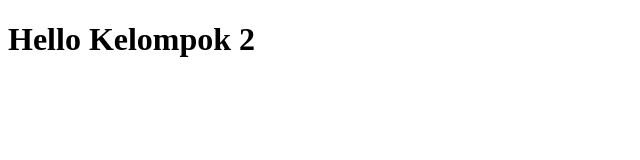
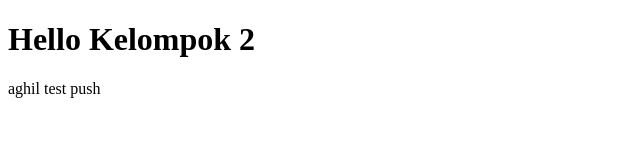
Before and after one commit to Raptorrrr/PemwebB, a plain HTML site: page index.html in a window 1280 px wide. Shown: the whole page, without its empty margins (0-640 px from the left). Drawn offline with Linux system fonts and the light colour scheme.

Commit message:
aghil test edit index

```diff
--- a/index.html
+++ b/index.html
@@ -10,6 +10,7 @@
 
 <body>
   <h1>Hello Kelompok 2</h1>
+  <p>aghil test push</p>
 </body>
 
 </html>
```
